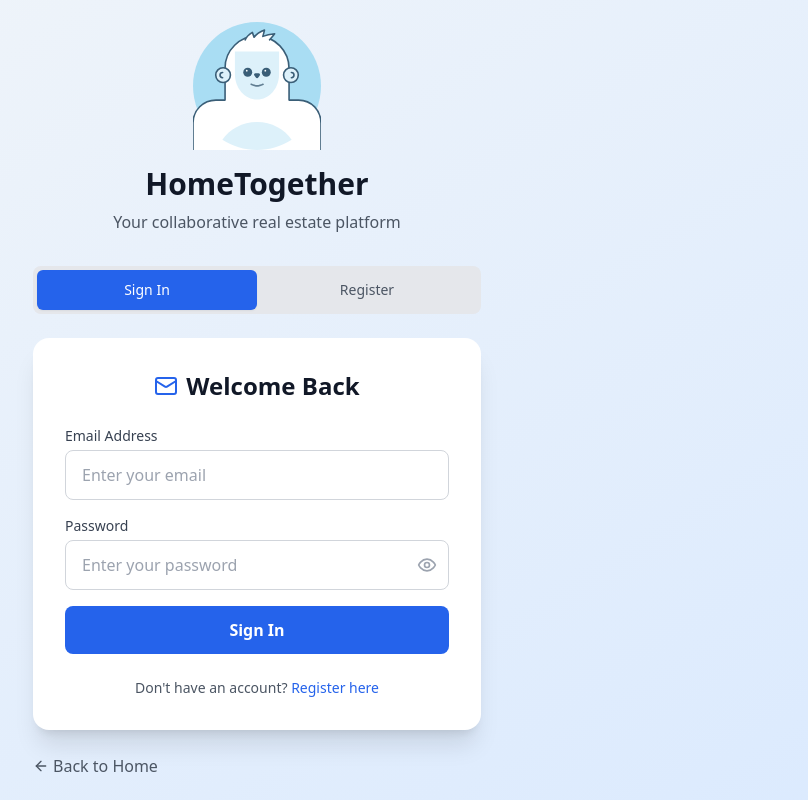
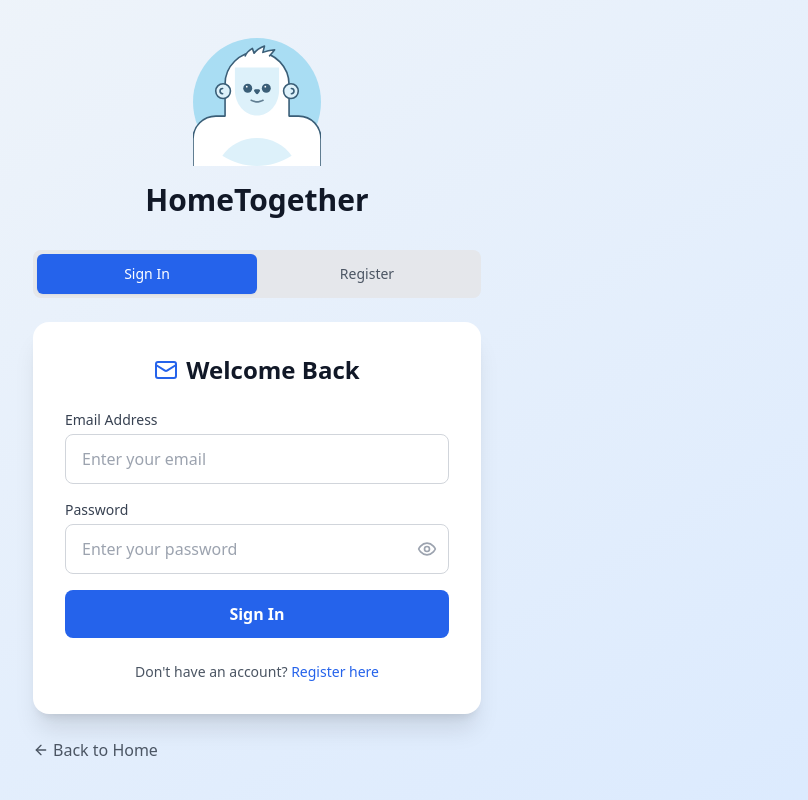
Before and after one commit to parsabuilds/HomeTogether, a React (Vite) app: page /login in a window 1280 px wide. Shown: the whole page, without its empty margins (383-1191 px from the left). Built offline with nearby package versions, Linux system fonts and the light colour scheme; no server answers.

Commit message:
Updated LoginPage.tsx

```diff
--- a/src/pages/LoginPage.tsx
+++ b/src/pages/LoginPage.tsx
@@ -91,7 +91,6 @@ const LoginPage = () => {
             onPasswordBlur={handlePasswordBlur}
           />
           <h1 className="text-3xl font-bold text-gray-900 mb-2">HomeTogether</h1>
-          <p className="text-gray-600">Your collaborative real estate platform</p>
         </div>
 
         {/* Tab Navigation */}
```
